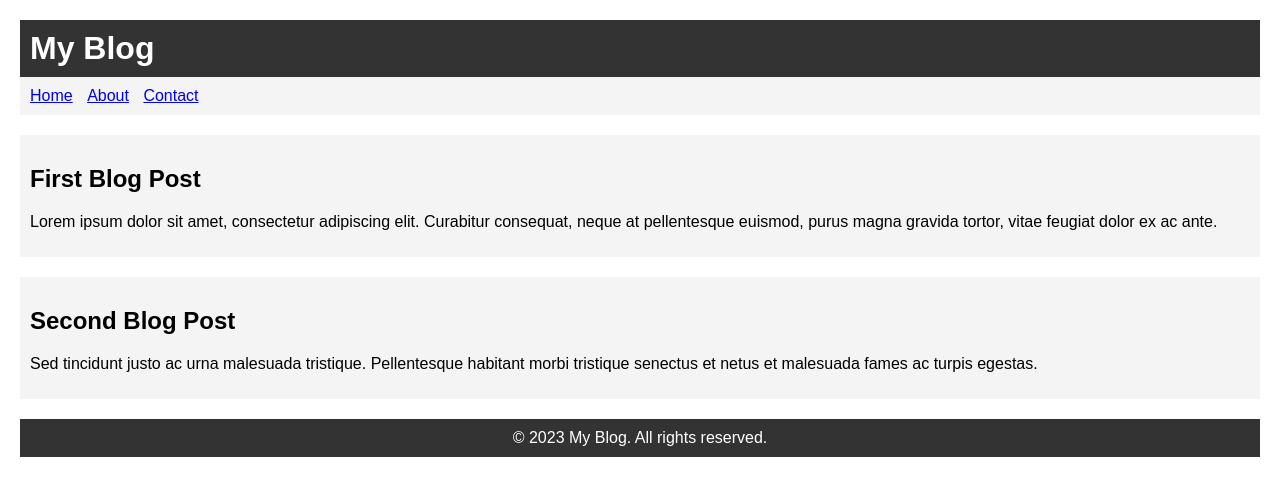
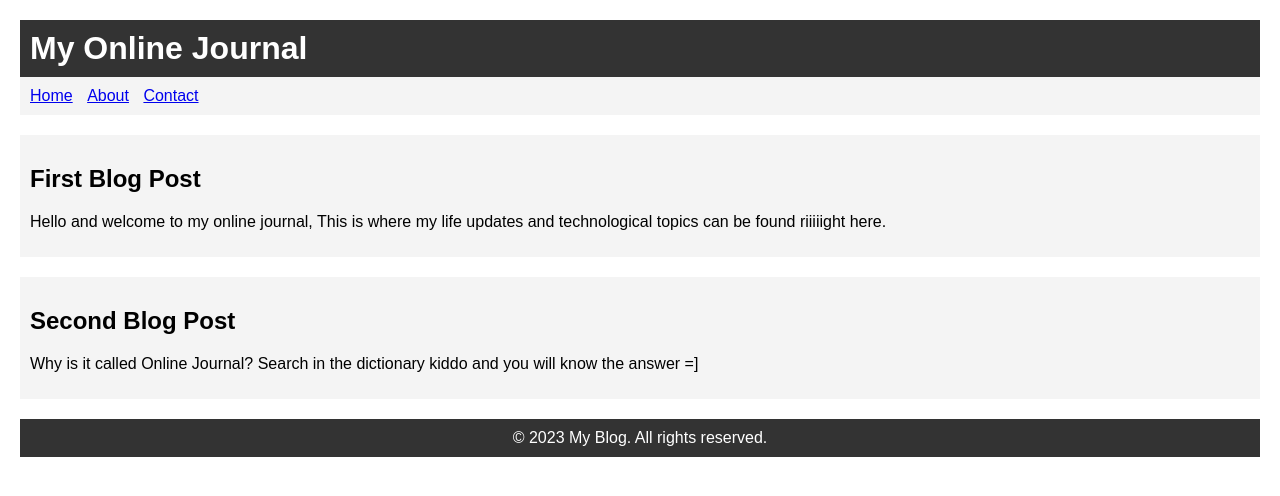
Before and after one commit to cenvipierce7/cenvipierce7.github.io, a plain HTML site: page index.html in a window 1280 px wide. Drawn offline with Linux system fonts and the light colour scheme.

Commit message:
index.html

```diff
--- a/index.html
+++ b/index.html
@@ -1,7 +1,7 @@
 <!DOCTYPE html>
 <html>
 <head>
-  <title>My Blog</title>
+  <title>My Online Journal 2023</title>
   <style>
     /* CSS styles for the blog site */
     body {
@@ -57,7 +57,7 @@
 <body>
   <!-- Header section -->
   <header>
-    <h1>My Blog</h1>
+    <h1>My Online Journal</h1>
   </header>
 
   <!-- Navigation section -->
@@ -74,13 +74,13 @@
     <!-- First blog post -->
     <article>
       <h2>First Blog Post</h2>
-      <p>Lorem ipsum dolor sit amet, consectetur adipiscing elit. Curabitur consequat, neque at pellentesque euismod, purus magna gravida tortor, vitae feugiat dolor ex ac ante.</p>
+      <p>Hello and welcome to my online journal, This is where my life updates and technological topics can be found riiiiight here.</p>
     </article>
 
     <!-- Second blog post -->
     <article>
       <h2>Second Blog Post</h2>
-      <p>Sed tincidunt justo ac urna malesuada tristique. Pellentesque habitant morbi tristique senectus et netus et malesuada fames ac turpis egestas.</p>
+      <p>Why is it called Online Journal? Search in the dictionary kiddo and you will know the answer =]</p>
     </article>
   </main>
 
```
